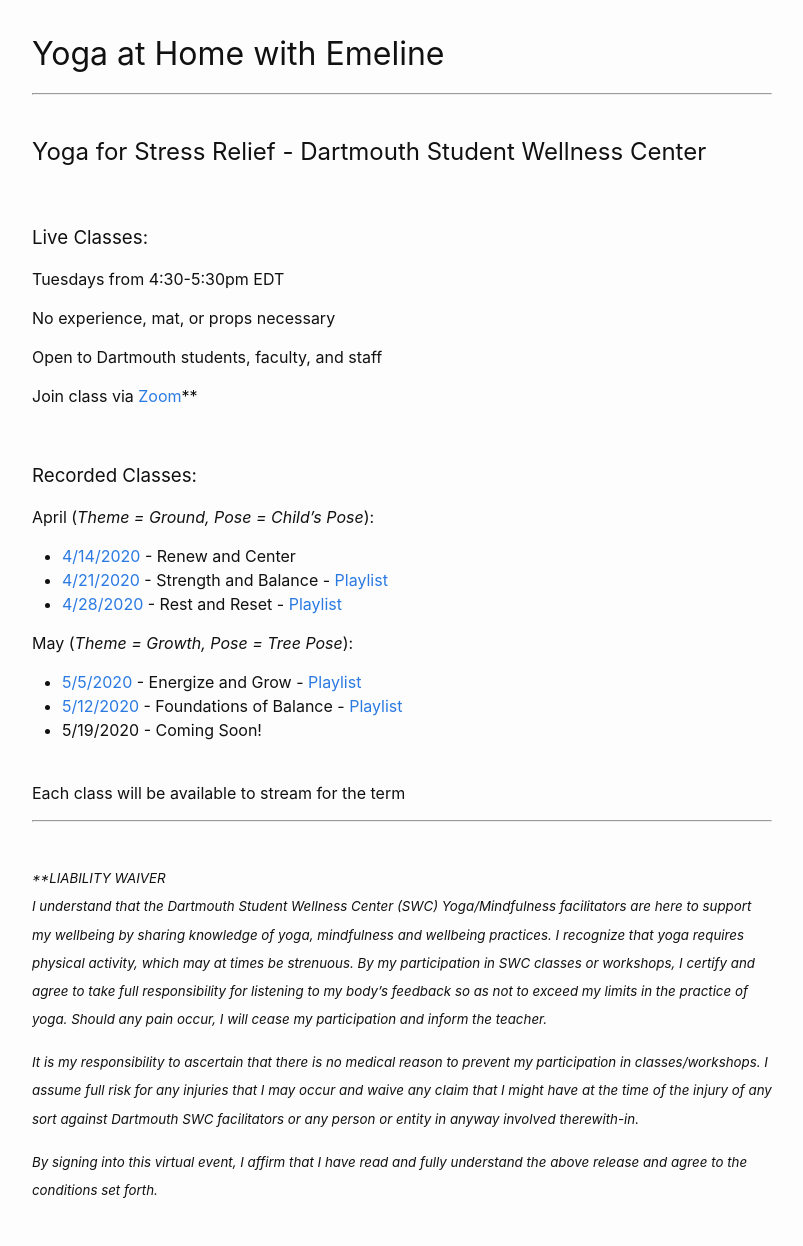
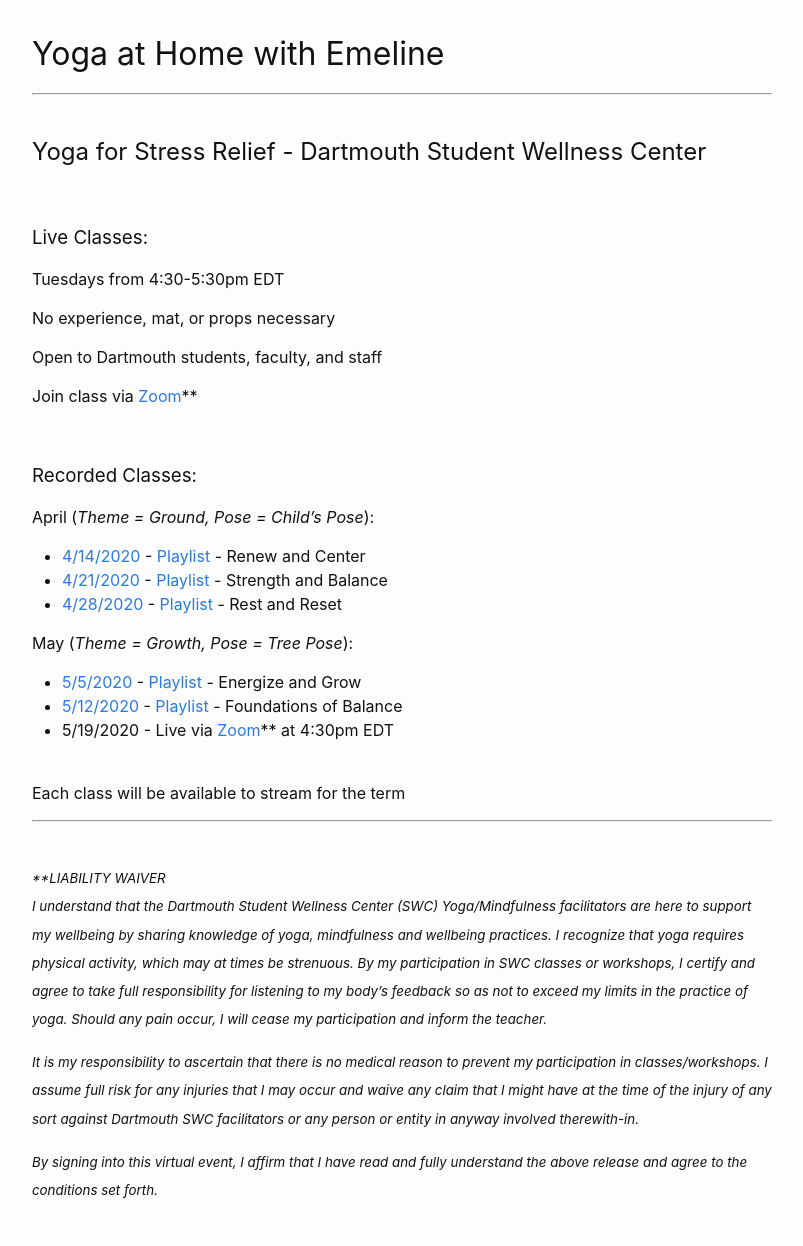
Before and after one commit to emelineclarke/yoga, a Jekyll site: the page built from index.markdown, in a window 1280 px wide. Shown: the whole page, without its empty margins (238-1041 px from the left). Built offline with Jekyll 4.4.1, drawn with Linux system fonts in a browser that asks for light colours.

Commit message:
Update playlists

```diff
--- a/index.markdown
+++ b/index.markdown
@@ -21,14 +21,14 @@ Join class via [Zoom](https://dartmouth.zoom.us/j/757625459/)**
 ### Recorded Classes:
 
 April (<em>Theme = Ground, Pose = Child's Pose</em>):
-- [4/14/2020](https://dartmouth.zoom.us/rec/share/_OB4DvLpxyRJYpHJ60GPfJccTqXjeaa8hCRP-fAMykp1omfyuNvhAbBZKI8kKpoh) - Renew and Center
-- [4/21/2020](https://dartmouth.zoom.us/rec/share/-ZUpDenyxkxOHdbz6nj8eKEvQYH3eaa81CFI-6demU_L2jLOMvbVrvH3XA8iUqYi) - Strength and Balance - [Playlist](https://open.spotify.com/playlist/2HCdSoVTvBr1f1JgNXv6vh?si=c2NJtMM7TJOZ4RH08UnOIQ)
-- [4/28/2020](https://dartmouth.zoom.us/rec/share/7vxECb7J031Of6vzxmzgW6E5G4HJaaa81ylKrvNZmhv5maM_GWmRUWNUNAVdEEw9) - Rest and Reset - [Playlist](https://open.spotify.com/playlist/4z4BsycUOc8GjgjKmytCKe?si=EOMr3jk1RUGYSMNzJ0CyWw)
+- [4/14/2020](https://dartmouth.zoom.us/rec/share/_OB4DvLpxyRJYpHJ60GPfJccTqXjeaa8hCRP-fAMykp1omfyuNvhAbBZKI8kKpoh) -  [Playlist](https://open.spotify.com/playlist/5MwNc7J0yVB2AMRMhpk637?si=O-gGO9TxS4q3on-M97uqfw) - Renew and Center
+- [4/21/2020](https://dartmouth.zoom.us/rec/share/-ZUpDenyxkxOHdbz6nj8eKEvQYH3eaa81CFI-6demU_L2jLOMvbVrvH3XA8iUqYi) - [Playlist](https://open.spotify.com/playlist/2HCdSoVTvBr1f1JgNXv6vh?si=c2NJtMM7TJOZ4RH08UnOIQ) - Strength and Balance
+- [4/28/2020](https://dartmouth.zoom.us/rec/share/7vxECb7J031Of6vzxmzgW6E5G4HJaaa81ylKrvNZmhv5maM_GWmRUWNUNAVdEEw9) - [Playlist](https://open.spotify.com/playlist/4z4BsycUOc8GjgjKmytCKe?si=EOMr3jk1RUGYSMNzJ0CyWw) - Rest and Reset
 
 May (<em>Theme = Growth, Pose = Tree Pose</em>):
-- [5/5/2020](https://dartmouth.zoom.us/rec/share/6e0qdJbvyzhOYIXL0wacXKc4WbTKX6a8gXAZrPYJmh0-GPkWMmgqFChBuKPIK0kw) - Energize and Grow - [Playlist](https://open.spotify.com/playlist/3y52hWEOUgObBKbGFV6m40?si=TqeBb2qQRvmtipo2fdyZ5A)
-- [5/12/2020](https://dartmouth.zoom.us/rec/share/u5JMPqCz539Lb9L_sHvzfacFRK_peaa81ylL8vZfmRvJV_-5l7rvTPthJ56TpDRa) - Foundations of Balance - [Playlist](https://open.spotify.com/playlist/5n77zubagrCVy6WPqyAatf?si=zi8eCd9VQ7a6ICWeuyt5-A)
-- 5/19/2020 - Coming Soon!
+- [5/5/2020](https://dartmouth.zoom.us/rec/share/6e0qdJbvyzhOYIXL0wacXKc4WbTKX6a8gXAZrPYJmh0-GPkWMmgqFChBuKPIK0kw) - [Playlist](https://open.spotify.com/playlist/3y52hWEOUgObBKbGFV6m40?si=TqeBb2qQRvmtipo2fdyZ5A) - Energize and Grow
+- [5/12/2020](https://dartmouth.zoom.us/rec/share/u5JMPqCz539Lb9L_sHvzfacFRK_peaa81ylL8vZfmRvJV_-5l7rvTPthJ56TpDRa) - [Playlist](https://open.spotify.com/playlist/5n77zubagrCVy6WPqyAatf?si=zi8eCd9VQ7a6ICWeuyt5-A) - Foundations of Balance
+- 5/19/2020 - Live via [Zoom](https://dartmouth.zoom.us/j/757625459/)** at 4:30pm EDT
 
 <br/>
 Each class will be available to stream for the term
```
